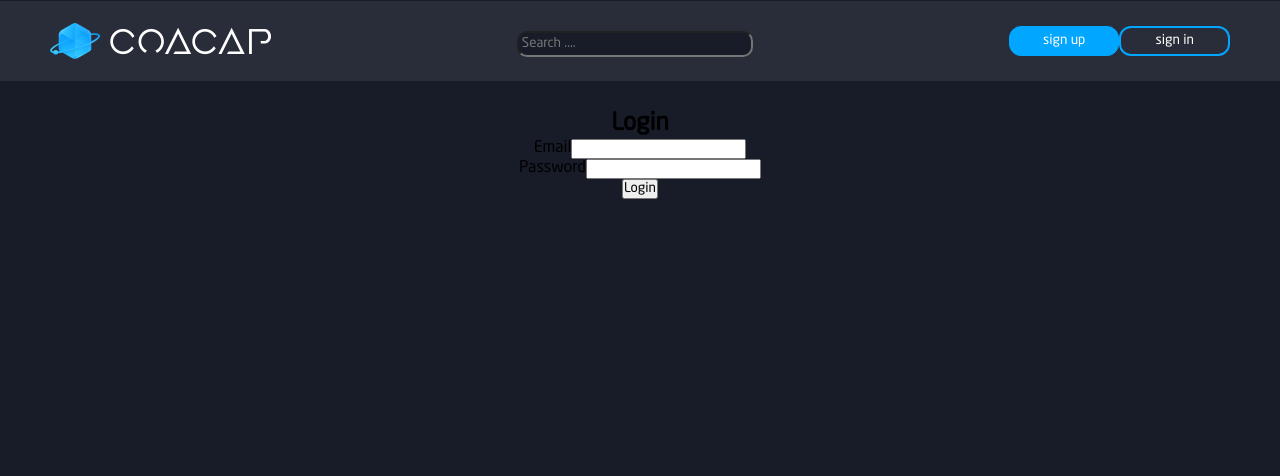
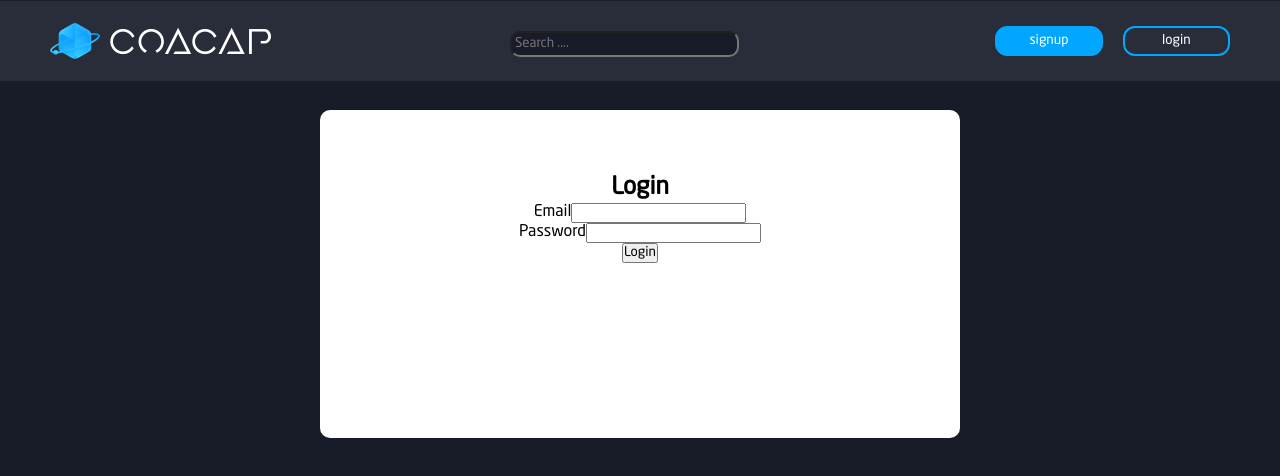
Before and after one commit to Azzam-dev/caocap-react, a React (Create React App) app: page /login in a window 1280 px wide. Shown: the top 476 px of the page. Built offline with nearby package versions, Linux system fonts and the light colour scheme; no server answers.

Commit message:
showing the link Explore

```diff
--- a/src/App.js
+++ b/src/App.js
@@ -27,10 +27,10 @@ function App() {
   );
 }
 
-const Home = () => (
-  <div>
-    <h1>Home page</h1>
-  </div>
-);
+// const Home = () => (
+//   <div>
+//     <h1>Home page</h1>
+//   </div>
+// );
 
 export default App;
--- a/src/Explore.js
+++ b/src/Explore.js
@@ -1,6 +1,14 @@
-import React, { useState ,useEffect} from "react";
+import React, { useState ,useEffect ,useRef} from "react";
 import Caocap from "./components/Caocap";
 import {database} from "./firebase"
+import StackGrid from "react-stack-grid";
+
+import { makeStyles } from '@material-ui/core/styles';
+import Paper from '@material-ui/core/Paper';
+import Grid from '@material-ui/core/Grid';
+
+import AutoResponsive from"autoresponsive-react"
+
 function ExplorePage() {
 
   const [CaocapList,setCaocapList] = useState();
@@ -10,20 +18,44 @@ function ExplorePage() {
       const caocaplist = [];
       caocaps.on('value',(snapshot)=>{
           const valuee = snapshot.val();
-          for(let id in valuee){caocaplist.push(valuee[id]);}
+          for(let id in valuee){caocaplist.push(valuee[id]);
+         console.log( valuee[id].type)
+
+          }
           setCaocapList(caocaplist);
+
       })
 
 
 
   },[]);
 
+  const useStyles = makeStyles((theme) => ({
+    root: {
+      display: 'flex',
+      flexWrap: 'wrap',
+      justifyContent: 'center',
+      overflow: 'hidden',
+
+    },
+    gridList: {
+      width: 500,
+      height: 450,
+    },
+  }));
+  const con = useRef("container");
+
   return (
-    <div className="columns">
+    <div>
+      <AutoResponsive className="container" >
+      {CaocapList ? CaocapList.map((value,index) => (
 
-        {CaocapList ? CaocapList.map((value,index) => <Caocap props={value} key = {index} />):""}
+                <Caocap props={value} />
+                 )):""}
+      </AutoResponsive>
 
     </div>
+
   );
 }
 
--- a/src/Nav.js
+++ b/src/Nav.js
@@ -5,13 +5,14 @@ import logo from "./images/logo-100.png";
 function Nav() {
   return (
     <nav>
-      <img src={logo} width="100px" />
+      <img alt="logo" src={logo} width="100px" />
       <p>coacap</p>
       <ul className="nav-links"></ul>
       <ul className="nav-down"></ul>
       <input type="search" placeholder="Search ...."></input>
-      <button id="signup">sign up</button>
-      <button id="signin">sign in</button>
+      <button id="signup">signup</button>
+      <button id="login"><Link to="/login" > login </Link></button>
+
     </nav>
   );
 }
--- a/src/components/Caocap.js
+++ b/src/components/Caocap.js
@@ -1,19 +1,43 @@
 import React from "react";
 import "../css/style.css";
+import $ from "jquery";
 
-function Caocap({props}) {
+import { makeStyles } from '@material-ui/core/styles';
+import paper from '@material-ui/core/Paper';
+
+function Caocap({props , type,key}) {
+
+  const useStyles = makeStyles((theme) => ({
+    root: {
+      flexGrow: 1,
+
+    },
+    paper: {
+      padding: theme.spacing(1),
+     // textAlign: 'center',
+      color: theme.palette.text.secondary,
+      width: 300
+    },
+  }));
+
   return (
-    <div id="columns">
-      <figure>
-        <iframe
-          height="550"
-          src={props.link}
-          rel="nofollow"
-          width="100%"
-        ></iframe>
-      </figure>
-    </div>
+
+    <figure>
+      <iframe title="gg"
+    height="450"
+    width="100%"
+    referrerpolicy="no-referrer"
+    sandbox="allow-scripts"
+    src={props.link}
+    style = {{ border: "none;" ,padding:"1"}}
+    >
+      </iframe>
+    </figure>
+
   );
+
+
+
 }
 
 export default Caocap;
--- a/src/components/Login.js
+++ b/src/components/Login.js
@@ -1,3 +1,4 @@
+ import "../css/App.css";
 import React, { useRef ,useState} from "react"
 import { Card, Form, Button,Alert } from "react-bootstrap"
 import {useAuth} from "../context/authContext"
@@ -21,9 +22,9 @@ export default function Login() {
     }
 
     return (
-        <>
-            <Card>
-                <Card.Body>
+        < div>
+            <Card id="authCard"  >
+                <Card.Body   >
                     <h2 className="text-center mb=4"> Login </h2>
                     {error && <Alert variant = 'danger'>{error}</Alert>}
                     <Form onSubmit={handleSubmit}>
@@ -38,11 +39,13 @@ export default function Login() {
 
                         <Button disabled={loading} className="w-100" type="submit"> Login </Button>
 
+
+
                     </Form>
                 </Card.Body>
 
         </Card>
-        </>
+        </div>
 
 
         )
--- a/src/css/App.css
+++ b/src/css/App.css
@@ -57,19 +57,27 @@ nav button {
   border-radius: 12px;
   height: 30px;
 }
-#signup:hover,#signin:hover {
+#signup:hover,#login:hover {
   background-color: white;
   border: none;
   color: #000;
 }
-#signin
-{
+#login{
   background-color: rgba(0, 0, 0, 0);
   border:2px solid #00a6ff;
   margin-right: 50px;
+  margin-left: 20px;
+}
+
+#authCard {
+  background-color: white  ;
+  height: 200px;
+  width: 40%;
+  display: inline-block;
+  border-radius: 10px;
+  padding: 5% 5%;
 
 }
-
 nav input {
   width: 20%;
   height: 30%;
--- a/src/css/style.css
+++ b/src/css/style.css
@@ -31,7 +31,9 @@ div#columns figure {
   display: inline-block;
   column-break-inside: avoid;
 }
-
+.grid-container {
+  display: grid;
+}
 
 
 
```
Also changed, not shown: package.json (+7 -1 lines), 1 other file (tests, documents, lock files or other folders).
